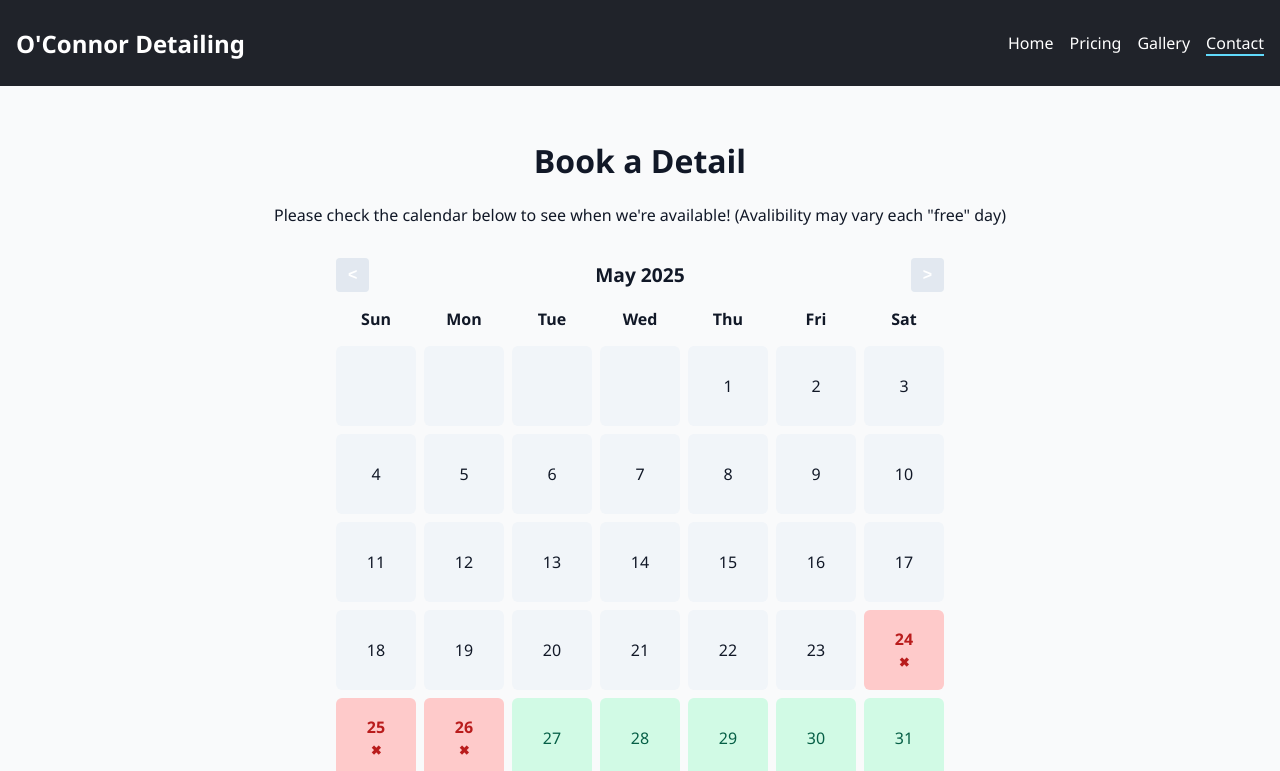
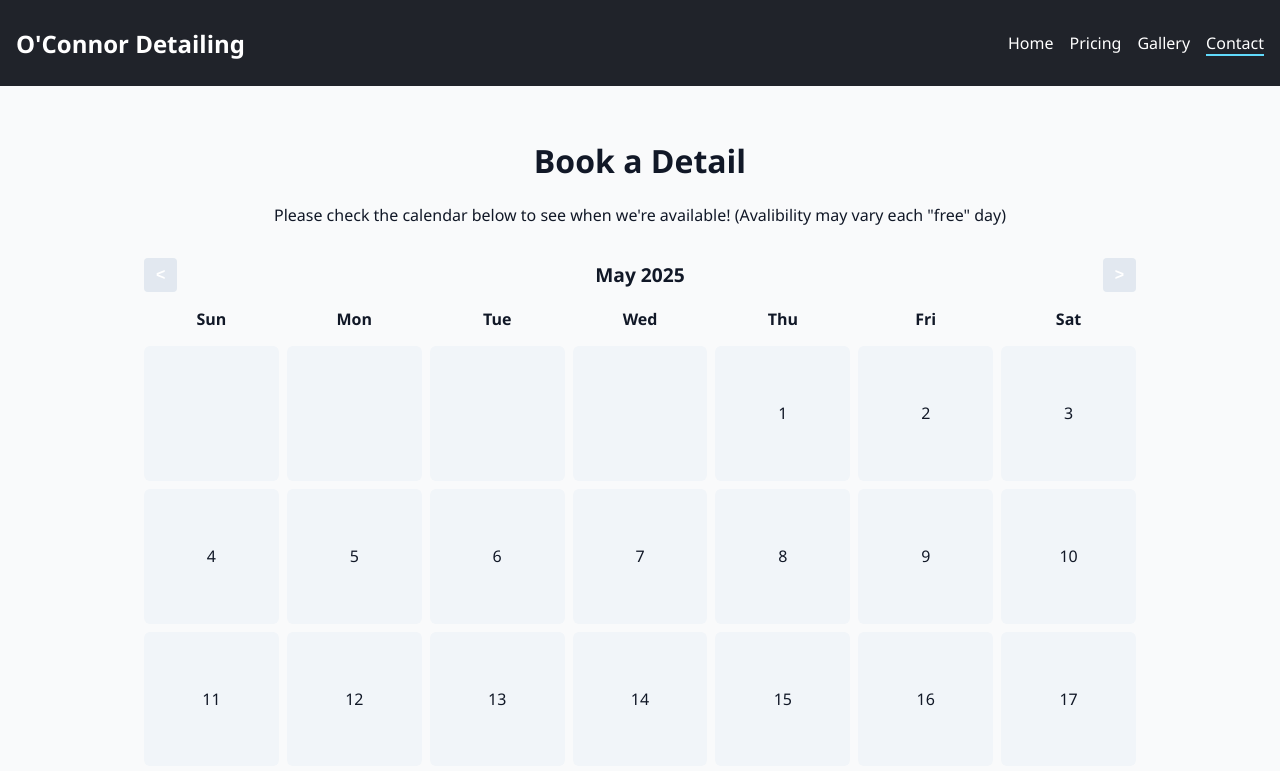
Before and after one commit to cmo7909/OConnorDetailing, a React (Create React App) app in the folder oconnor-detailing/: page /contact in a window 1280 px wide. Shown: the top 771 px of the page. Built offline with nearby package versions, Linux system fonts and the light colour scheme.

Commit message:
fixed calendar

```diff
--- a/oconnor-detailing/src/Pages/AvailabilityCalendar.css
+++ b/oconnor-detailing/src/Pages/AvailabilityCalendar.css
@@ -1,5 +1,5 @@
 .calendar-container {
-  max-width: 50vw;
+  max-width: 80vw;
   margin: 0 auto;
   width: 100%;
   overflow-x: auto;
```
